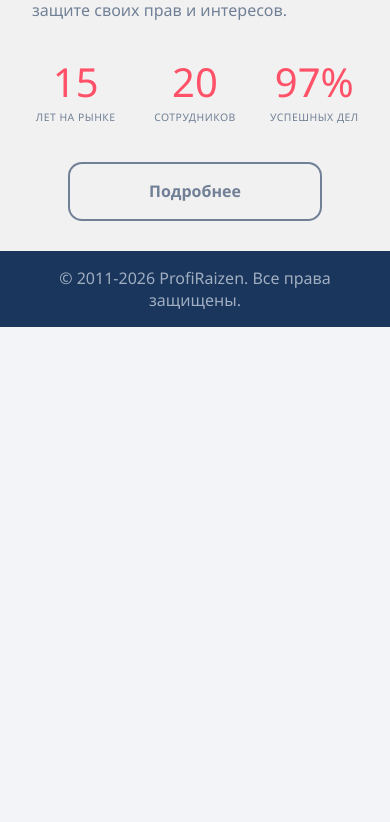
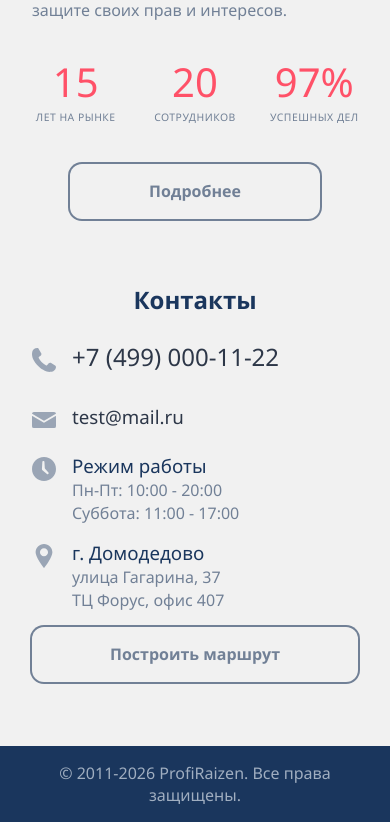
Before and after one commit to levink/hello, a PHP site: page /public/index.html in a window 390 px wide. Shown: the part 2005-2827 px from the top of the page. Before the commit the page ends 2332 px from the top, so only its background shows below. Run offline with PHP 8.4, Linux system fonts and the light colour scheme.

Commit message:
Contact styles for mobile screen

```diff
--- a/public/css/styles.css
+++ b/public/css/styles.css
@@ -492,9 +492,6 @@ section h3 {
 /* #endregion About  */
 
 /* #region Contact */
-#contact {
-    display: none;
-}
 .contact {
     padding-bottom: 4rem;
 }
@@ -503,7 +500,7 @@ section h3 {
 }
 .contact_grid {
     display: grid;
-    grid-template-columns: 1fr 3fr;
+    grid-template-columns: 20rem auto;
     align-items: flex-start;
     gap: 3rem;
 }
@@ -540,7 +537,7 @@ section h3 {
     margin-top: 8px;
 }
 .map_container {
-    height: 400px;
+    height: 100%;
 }
 
 /* #endregion Contact */
--- a/public/css/styles_768.css
+++ b/public/css/styles_768.css
@@ -123,4 +123,23 @@
     .form_checkbox td {
         vertical-align: top;
     }
+
+    .contact {
+        padding-bottom: 2rem;
+    }
+    .contact_grid {
+        grid-template-columns: 1fr;
+        gap: 2rem;
+    }
+    .contact_item {
+        padding-left: 1rem;
+    }
+    .contact_item.route {
+        display: block;
+        text-align: center;
+        padding: 0.5rem 1rem 0 1rem;
+    }
+    .contact_item.route > a {
+        width: 100%;
+    }
 }
--- a/public/index.html
+++ b/public/index.html
@@ -378,7 +378,7 @@
     </section>
 
     <section class="contact" id="contact">
-        <h1>Контакты</h1>
+        <h2 class="section_title">Контакты</h1>
         <div class="contact_grid">
             <div>
                 <div class="contact_item phone">
@@ -389,6 +389,17 @@
                     </span>
                     <div>
                         <a href="tel:+74990001122">+7 (499) 000-11-22</a>
+                    </div>
+                </div>
+
+                <div class="contact_item">
+                    <span class="icon">
+                        <svg xmlns="http://www.w3.org/2000/svg" preserveAspectRatio="xMidYMid" width="40" height="27" viewBox="0 0 40 27">
+                            <path d="M36.855 26.999H3.144A3.138 3.138 0 0 1 0 23.868V7.231c0-.319.349-.517.625-.355L19.256 17.83a1.475 1.475 0 0 0 1.488 0L39.375 6.876a.415.415 0 0 1 .625.355v16.637a3.138 3.138 0 0 1-3.145 3.131zM20.827 14.395a1.628 1.628 0 0 1-1.654 0L.214 3.25a.41.41 0 0 1-.203-.385A3.144 3.144 0 0 1 3.144-.001h33.711a3.144 3.144 0 0 1 3.134 2.866.41.41 0 0 1-.203.385L20.827 14.395z" fill-rule="evenodd"></path>
+                        </svg>
+                    </span>
+                    <div>
+                        <h3><a href="mailto:test@mail.ru">test@mail.ru</a></h3>
                     </div>
                 </div>
 
@@ -416,15 +427,10 @@
                     </div>
                 </div>
 
-                <div class="contact_item">
-                    <span class="icon">
-                        <svg xmlns="http://www.w3.org/2000/svg" preserveAspectRatio="xMidYMid" width="40" height="27" viewBox="0 0 40 27">
-                            <path d="M36.855 26.999H3.144A3.138 3.138 0 0 1 0 23.868V7.231c0-.319.349-.517.625-.355L19.256 17.83a1.475 1.475 0 0 0 1.488 0L39.375 6.876a.415.415 0 0 1 .625.355v16.637a3.138 3.138 0 0 1-3.145 3.131zM20.827 14.395a1.628 1.628 0 0 1-1.654 0L.214 3.25a.41.41 0 0 1-.203-.385A3.144 3.144 0 0 1 3.144-.001h33.711a3.144 3.144 0 0 1 3.134 2.866.41.41 0 0 1-.203.385L20.827 14.395z" fill-rule="evenodd"></path>
-                        </svg>
-                    </span>
-                    <div>
-                        <h3><a href="mailto:test@mail.ru">test@mail.ru</a></h3>
-                    </div>
+                <div class="contact_item route">
+                    <a href="https://yandex.ru/maps/-/CTB7JLiC" target="_blank" class="btn wire_blue">
+                    Построить маршрут
+                    </a>
                 </div>
             </div>
             <div class="map_container">
```
